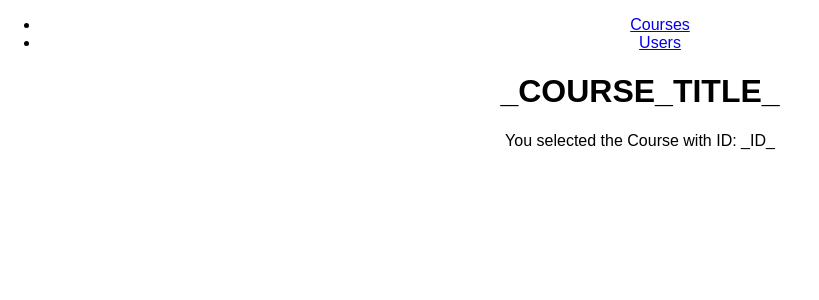
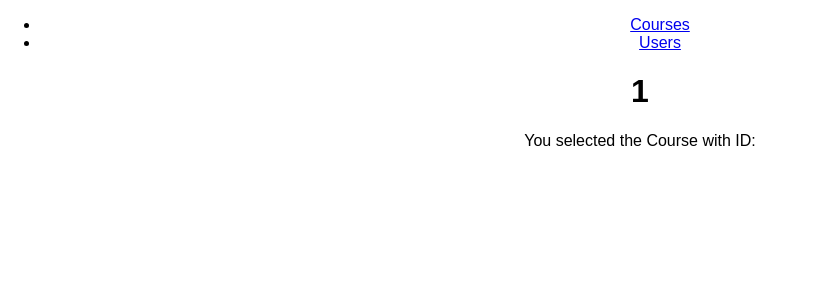
Before and after one commit to MikeDacanay/react_routing_assignment, a React (Create React App) app: page /1 in a window 1280 px wide. Shown: the top 300 px of the page, without its empty margins (0-819 px from the left). Built offline with nearby package versions, Linux system fonts and the light colour scheme.

Commit message:
5/8 done

```diff
--- a/src/App.js
+++ b/src/App.js
@@ -23,7 +23,7 @@ export default App;
               //2   <li>Add a simple navigation with two links => One leading to "Users", one leading to "Courses"</li>
               //3   <li>Make the courses in "Courses" clickable by adding a link and load the "Course" component in the place of "Courses" (without passing any data for now)</li>
               //4   <li>Pass the course ID to the "Course" page and output it there</li>
-        //5   <li>Pass the course title to the "Course" page - pass it as a param or score bonus points by passing it as query params (you need to manually parse them though!)</li>
+              //5   <li>Pass the course title to the "Course" page - pass it as a param or score bonus points by passing it as query params (you need to manually parse them though!)</li>
         //6   <li>Load the "Course" component as a nested component of "Courses"</li>
         //7   <li>Add a 404 error page and render it for any unknown routes</li>
         //8   <li>Redirect requests to /all-courses to /courses (=> Your "Courses" page)</li>
--- a/src/components/Course.js
+++ b/src/components/Course.js
@@ -8,8 +8,11 @@ import './Course.module.css';
 const course = (props) => (
 	<NavLink
 		className='Course'
-		key={props.key}
-		to={'/' + props.id}
+		to={{
+			pathname:'/'+props.title,
+			id: props.id
+		}}
+		id={props.id}
 		>
 		{props.title}
 	</NavLink>
--- a/src/containers/Blog/Blog.js
+++ b/src/containers/Blog/Blog.js
@@ -26,9 +26,9 @@ class Blog extends Component{
 						exact
 					/>
 					<Route
-						path='/:id'
+						path='/:title'
+						component={FullCourse}
 						exact
-						component={FullCourse}
 					/>
 					<Route
 						path='/'
--- a/src/containers/FullCourse/FullCourse.js
+++ b/src/containers/FullCourse/FullCourse.js
@@ -4,14 +4,14 @@ class FullCourse extends Component {
     render () {
         return (
             <div>
-                <h1>_COURSE_TITLE_</h1>
-                <p>You selected the Course with ID: _ID_</p>
+                <h1>{this.props.match.params.title}</h1>
+                <p>You selected the Course with ID: {this.props.location.id}</p>
             </div>
         );
     }
 
-    componentDidMount(){
-			console.log('asdfasdf');
+    componentDidMount = () => {
+    	console.log(this.props);
     }
 }
 
```
